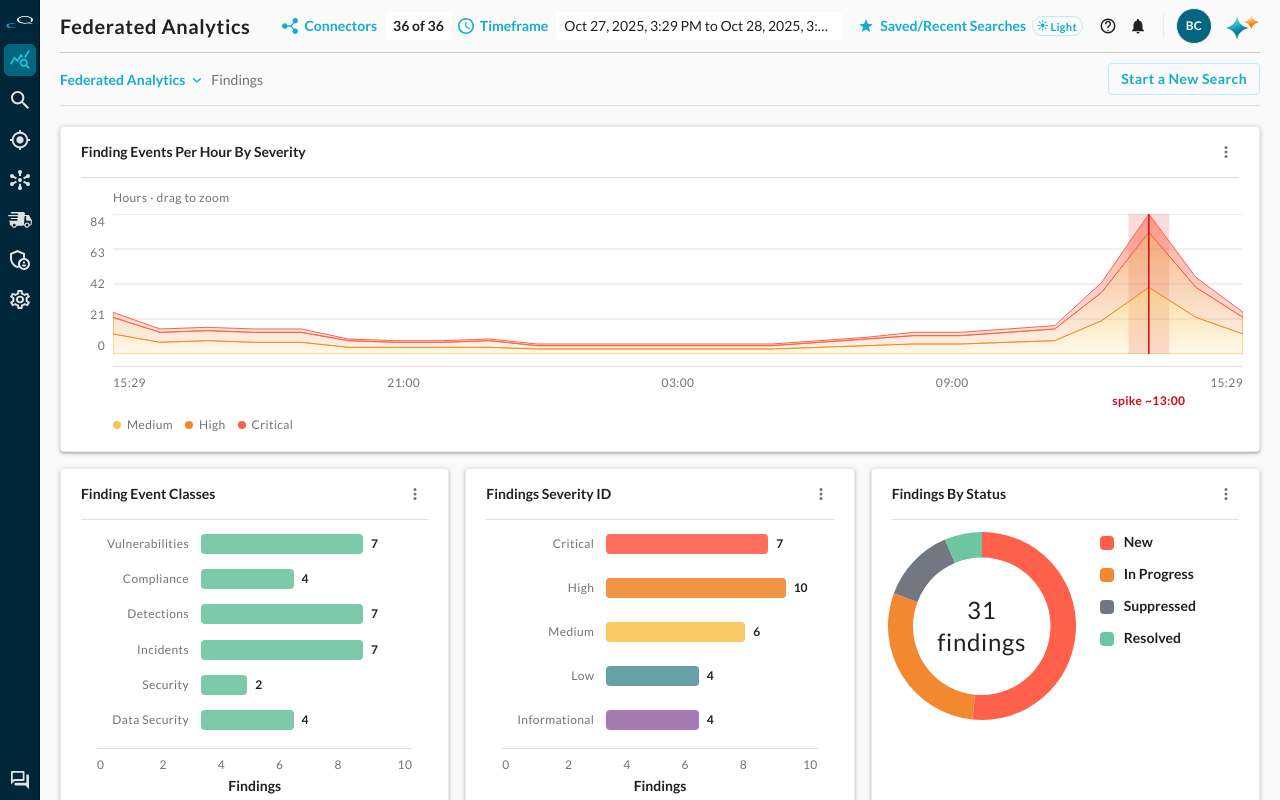
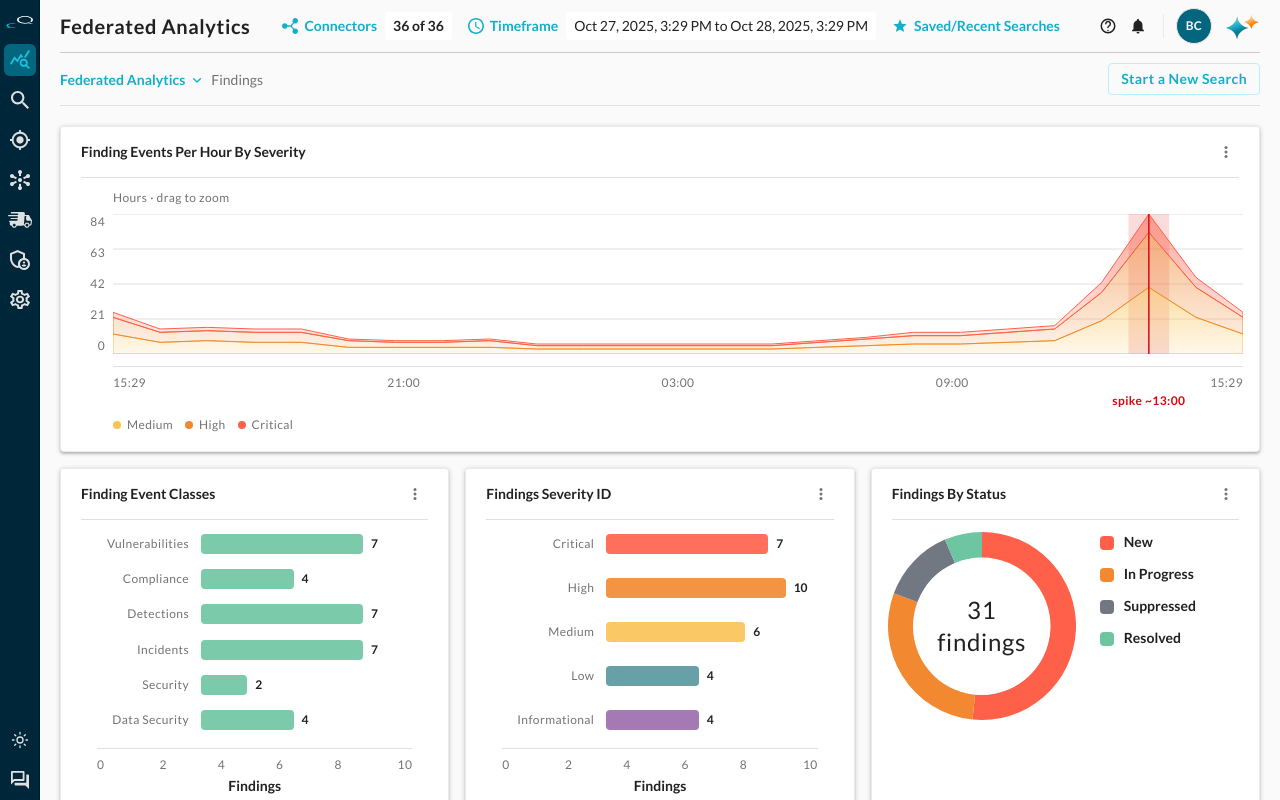
Before and after one commit to bcarberr/Mayfield, a React (Vite) app: page / in a window 1280 px wide. Built offline with nearby package versions, Linux system fonts and the light colour scheme.

Commit message:
Move theme toggle to nav rail as icon-only sun/moon control.
Remove the labeled toggle from page headers and place a compact sun/moon switch in the nav rail above chat.

Co-authored-by: Cursor <cursoragent@cursor.com>

```diff
--- a/src/app/ConfigSchemaMapPage.tsx
+++ b/src/app/ConfigSchemaMapPage.tsx
@@ -9,7 +9,6 @@ import {
 import { Button } from "../components/ui/Button";
 import { Input } from "../components/ui/Input";
 import { Switch } from "../components/ui/Switch";
-import { ThemeToggle } from "../components/ThemeToggle";
 import type { ConnectorSetupTarget } from "../components/connectors/connectorPlatformTypes";
 import { isDynamicSchemaCategory } from "../components/connectors/connectorPlatformTypes";
 import { SHOW_ATHENA_CONNECTOR_STEP_3 } from "./navRailConfig";
@@ -464,7 +463,6 @@ export function ConnectorSetupPanel({ onClose, onSave, connector }: ConnectorSet
               </Button>
             </div>
           ) : null}
-          <ThemeToggle className="ring-offset-surface-modal" />
           <Button
             variant="ghost"
             className="rounded-2xl p-1"
--- a/src/components/SearchTopHeader.tsx
+++ b/src/components/SearchTopHeader.tsx
@@ -1,7 +1,6 @@
 import type { ReactNode } from "react";
 import { Icon } from "../design-system";
 import { Button } from "./ui/Button";
-import { ThemeToggle } from "./ThemeToggle";
 import { CopilotSparkMark } from "./SearchCopilotPanel";
 import { useCopilot } from "../context/CopilotContext";
 
@@ -12,7 +11,7 @@ export type SearchTopHeaderProps = {
   title?: string;
   /** Content rendered 32px right of the page title (e.g. search field, filter controls). */
   headerAfterTitle?: ReactNode;
-  /** Page actions rendered 32px left of the theme toggle (e.g. primary buttons). */
+  /** Page actions rendered 32px left of the help icons (e.g. primary buttons). */
   titleTrailing?: ReactNode;
   /** Content rendered after the account avatar (e.g. copilot trigger). */
   accountTrailing?: ReactNode;
@@ -23,7 +22,7 @@ export type SearchTopHeaderProps = {
 
 /**
  * Search workspace chrome — Figma Config-Schema-v2 node `7876-102758`.
- * Left: page title + optional search; right: actions, theme, help, alerts, divider, account.
+ * Left: page title + optional search; right: actions, help, alerts, divider, account.
  */
 export function SearchTopHeader({
   title = "Federated Search",
@@ -41,7 +40,6 @@ export function SearchTopHeader({
   const headerActions = (
     <>
       {titleTrailing ? <div className="mr-0 flex shrink-0 items-center lg:mr-8">{titleTrailing}</div> : null}
-      <ThemeToggle />
       <div className="flex items-center gap-0 sm:gap-1">
         <Button
           variant="ghost"
--- a/src/components/ThemeToggle.tsx
+++ b/src/components/ThemeToggle.tsx
@@ -1,32 +1,67 @@
 import { useTheme } from "../design-system/useTheme";
-import { Button } from "./ui/Button";
+
+const cx = (...c: (string | false | undefined)[]) => c.filter(Boolean).join(" ");
 
 export type ThemeToggleProps = {
   className?: string;
 };
 
+function SunIcon({ className }: { className?: string }) {
+  return (
+    <svg
+      viewBox="0 0 24 24"
+      fill="none"
+      stroke="currentColor"
+      strokeWidth="1.75"
+      strokeLinecap="round"
+      aria-hidden
+      className={className}
+    >
+      <circle cx="12" cy="12" r="4" />
+      <path d="M12 2v2M12 20v2M4.93 4.93l1.41 1.41M17.66 17.66l1.41 1.41M2 12h2M20 12h2M4.93 19.07l1.41-1.41M17.66 6.34l1.41-1.41" />
+    </svg>
+  );
+}
+
+function MoonIcon({ className }: { className?: string }) {
+  return (
+    <svg
+      viewBox="0 0 24 24"
+      fill="none"
+      stroke="currentColor"
+      strokeWidth="1.75"
+      strokeLinecap="round"
+      strokeLinejoin="round"
+      aria-hidden
+      className={className}
+    >
+      <path d="M21 12.79A9 9 0 1 1 11.21 3 7 7 0 0 0 21 12.79z" />
+    </svg>
+  );
+}
+
+/** Icon-only light/dark theme switch — styled for the thin nav rail. */
 export function ThemeToggle({ className = "" }: ThemeToggleProps) {
   const { theme, toggleTheme } = useTheme();
   const isLight = theme === "light";
+
   return (
-    <Button
-      variant="secondary"
+    <button
       type="button"
       role="switch"
       aria-checked={isLight}
       aria-label={`Switch to ${isLight ? "dark" : "light"} theme`}
+      title={`Switch to ${isLight ? "dark" : "light"} theme`}
       onClick={toggleTheme}
-      className={[
-        "!min-h-0 !gap-px rounded-full !p-[3px] !pr-[5px] text-[11px] font-semibold leading-none tracking-[0.35px] ring-offset-surface-container",
+      className={cx(
+        "relative flex size-10 shrink-0 items-center justify-center rounded-sm bg-transparent p-0",
+        "text-nav-icon transition-[color,background-color] duration-150 ease-out",
+        "hover:bg-nav-overlay-subtle hover:text-nav-icon-hover",
+        "focus-visible:outline-none focus-visible:ring-2 focus-visible:ring-inset focus-visible:ring-nav-icon-active",
         className,
-      ]
-        .filter(Boolean)
-        .join(" ")}
+      )}
     >
-      <span aria-hidden className="text-xs leading-none">
-        {isLight ? "☀" : "☾"}
-      </span>
-      <span>{isLight ? "Light" : "Dark"}</span>
-    </Button>
+      {isLight ? <SunIcon className="size-[18px]" /> : <MoonIcon className="size-[18px]" />}
+    </button>
   );
 }
--- a/src/components/V4NavThinner.tsx
+++ b/src/components/V4NavThinner.tsx
@@ -16,6 +16,7 @@ import dataMobilitySvg from "../assets/nav-v4/data-mobility.svg?raw";
 import searchSvg from "../assets/nav-v4/search.svg?raw";
 import settingsSvg from "../assets/nav-v4/settings.svg?raw";
 import summaryInsightsSvg from "../assets/nav-v4/summary-insights.svg?raw";
+import { ThemeToggle } from "./ThemeToggle";
 
 const cx = (...c: (string | false | undefined)[]) => c.filter(Boolean).join(" ");
 
@@ -201,6 +202,7 @@ export function V4NavThinner({
 
       <div className="min-h-0 flex-1" aria-hidden />
 
+      <ThemeToggle />
       <NavSlot title="Chat">
         <NavSvgInline svg={chatIntercomSvg} className="size-[18px]" />
       </NavSlot>
```
